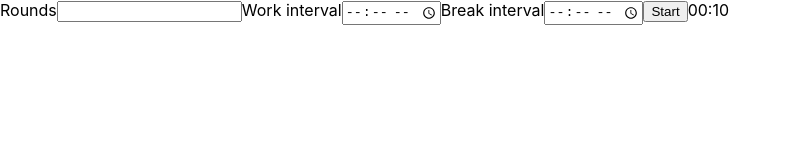
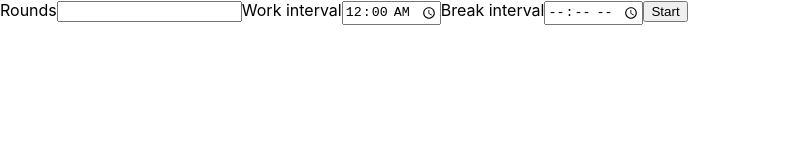
Before and after one commit to flextremedev/workout-interval-timer, a React (Create React App) app: page / in a window 1280 px wide. Shown: the top 160 px of the page, without its empty margins (0-791 px from the left). Built offline with nearby package versions, Linux system fonts and the light colour scheme; the HTML template or start-up script is replaced by a standard one.

Commit message:
Work interval settable

```diff
--- a/src/App.js
+++ b/src/App.js
@@ -1,14 +1,24 @@
 import React from 'react';
-import { format, getSeconds, subSeconds } from 'date-fns';
+import {
+  format,
+  getSeconds,
+  subSeconds,
+  addSeconds,
+  addMinutes,
+} from 'date-fns';
 
 function App() {
   // TODO: refactor to status stopped, prework, work, break
   const [isRunning, setIsRunning] = React.useState(false);
-  const [timeLeft, setTimeLeft] = React.useState(new Date(10000));
+  const [timeLeft, setTimeLeft] = React.useState(new Date(0));
   let interval = React.useRef(null);
   let timeLeftRef = React.useRef(timeLeft);
   timeLeftRef.current = timeLeft;
-
+  const handleWorkIntervalChange = e => {
+    const { value } = e.target;
+    const [minutes, seconds] = value.split(':');
+    setTimeLeft(addSeconds(addMinutes(new Date(0), minutes), seconds));
+  };
   const start = () => {
     if (!isRunning) {
       setIsRunning(true);
@@ -30,11 +40,15 @@ function App() {
       <label>Rounds</label>
       <input type="text" />
       <label>Work interval</label>
-      <input type="time" value={timeLeft.get} />
+      <input
+        type="time"
+        value={format(timeLeft, 'mm:ss')}
+        onChange={handleWorkIntervalChange}
+      />
       <label>Break interval</label>
       <input type="time" />
       <button onClick={start}>{!isRunning ? 'Start' : 'x'}</button>
-      <span>{format(timeLeft, 'mm:ss')}</span>
+      {isRunning ? <span>{format(timeLeft, 'mm:ss')}</span> : null}
     </div>
   );
 }
```
